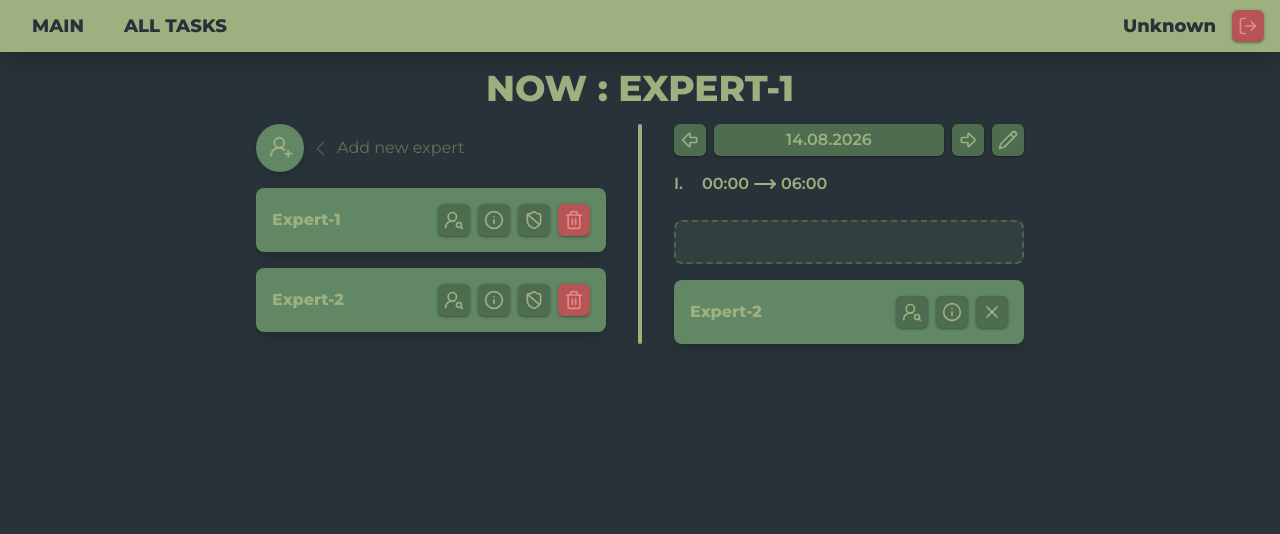
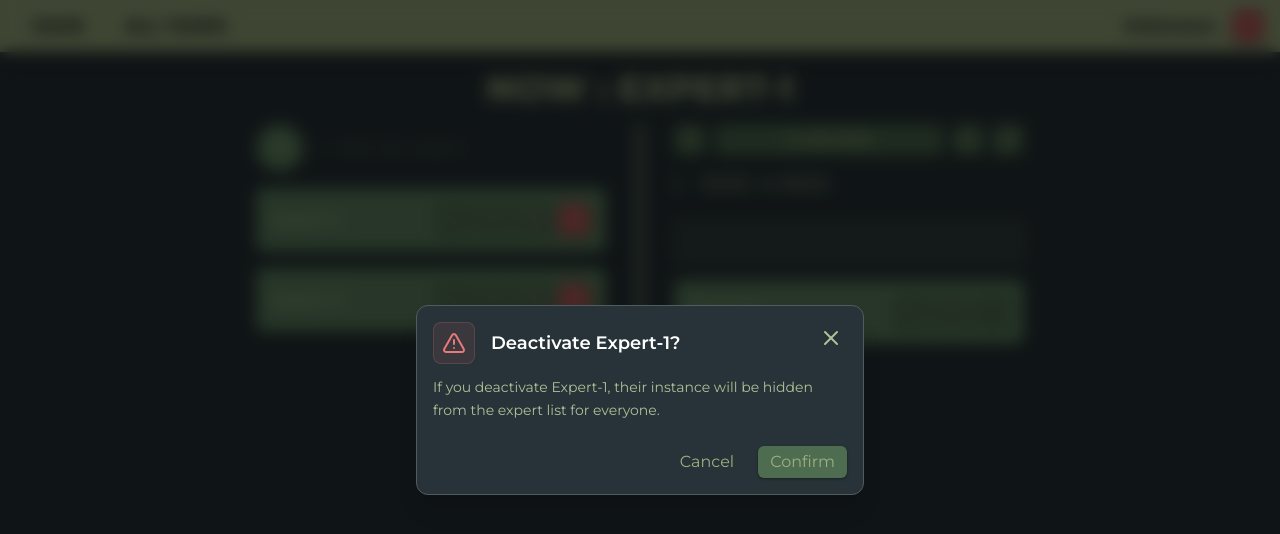
Before and after one commit to GhostQck/TasksScheduler, a Next.js app: page /experts in a window 1280 px wide. Both pictures are taken after a click on the button 534 px from the left and 220 px from the top of the page. Shown: the top 534 px of the page. Built offline with nearby package versions, Linux system fonts and the light colour scheme; no server answers.

Commit message:
Create basic modal system via a general provider

```diff
--- /dev/null
+++ b/src/app/experts/modalButtons.tsx
@@ -0,0 +1,89 @@
+'use client';
+
+import { useModal } from '@/components/modals/ModalContext';
+import { Button } from '@/components/ui/button';
+import { Info, ShieldBan, Trash2 } from 'lucide-react';
+
+interface ExpertPayload {
+  expertId: string;
+  expertName: string;
+}
+
+interface ExpertInfoPayload extends ExpertPayload {
+  addedBy: string;
+  addedDate: string;
+}
+
+export const InfoButton = ({
+  expertId,
+  expertName,
+  addedBy,
+  addedDate,
+}: ExpertInfoPayload) => {
+  const { openModal } = useModal();
+
+  const onClick = () => openModal({
+    title: `${expertName} Details`,
+    description: `Added by ${addedBy} on ${addedDate}`,
+    confirmLabel: 'Deactivate',
+    cancelLabel: 'Close',
+    onConfirm: async () => {
+      console.log('deactivated ', expertId);
+    },
+  });
+
+  return (
+    <Button
+      intent='square'
+      onClick={onClick}
+    >
+      <Info size={20} strokeWidth={2} />
+    </Button>
+  );
+};
+
+export const DeactivateButton = ({ expertId, expertName }: ExpertPayload) => {
+  const { openModal } = useModal();
+
+  const onClick = () => openModal({
+    title: `Deactivate ${expertName}?`,
+    description: `If you deactivate ${expertName}, their instance will be hidden from the expert list for everyone.`,
+    isDanger: true,
+    onConfirm: async () => {
+      console.log('deactivated ', expertId);
+    },
+  });
+
+  return (
+    <Button
+      intent='square'
+      onClick={onClick}
+    >
+      <ShieldBan size={20} strokeWidth={2} />
+    </Button>
+  );
+};
+
+export const DeleteButton = ({ expertId, expertName }: ExpertPayload) => {
+  const { openModal } = useModal();
+
+  const onClick = () => openModal({
+    title: `Delete ${expertName}?`,
+    description: `If you delete ${expertName}, they will be completely erased from the database alongside any other instance connected to them.`,
+    isDanger: true,
+    confirmLabel: 'Delete',
+    onConfirm: async () => {
+      console.log('deactivated ', expertId);
+    },
+  });
+
+  return (
+    <Button
+      intent='square'
+      onClick={onClick}
+      className='bg-neg-800 text-neg-200 hover:bg-neg-600'
+    >
+      <Trash2 size={20} strokeWidth={2} />
+    </Button>
+  );
+};
--- a/src/app/experts/page.tsx
+++ b/src/app/experts/page.tsx
@@ -1,6 +1,7 @@
 import NavMenu from '@/components/nav/NavMenu';
 import { Button } from '@/components/ui/button';
 import { X, Pencil, Info, UserRoundPlus, UserRoundSearch, ShieldBan, Trash2, ArrowBigRight, ArrowBigLeft, ChevronLeft, ChevronRight, MoveRight } from 'lucide-react';
+import { DeactivateButton, DeleteButton, InfoButton } from './modalButtons';
 
 export default function Experts() {
   return (
@@ -32,20 +33,22 @@ export default function Experts() {
                 <UserRoundSearch size={20} strokeWidth={2} />
               </Button>
 
-              <Button intent='square'>
-                <Info size={20} strokeWidth={2} />
-              </Button>
+              <InfoButton
+                expertId='1'
+                expertName='Expert-1'
+                addedBy='Jack'
+                addedDate='18.08.2026'
+              />
 
-              <Button intent='square'>
-                <ShieldBan size={20} strokeWidth={2} />
-              </Button>
+              <DeactivateButton
+                expertId='1'
+                expertName='Expert-1'
+              />
 
-              <Button
-                intent='square'
-                className='bg-neg-800 text-neg-200 hover:bg-neg-600'
-              >
-                <Trash2 size={20} strokeWidth={2} />
-              </Button>
+              <DeleteButton
+                expertId='1'
+                expertName='Expert-1'
+              />
             </div>
           </div>
 
--- a/src/app/layout.tsx
+++ b/src/app/layout.tsx
@@ -3,6 +3,7 @@ import { Suspense } from 'react';
 import { Montserrat } from 'next/font/google';
 import './globals.css';
 import Notification from '@/components/ui/Notification';
+import { ModalProvider } from '@/components/modals/ModalContext';
 
 const montserrat = Montserrat({
   subsets: ['latin'],
@@ -30,7 +31,9 @@ export default function RootLayout({
       className={`${montserrat.className} text-txt h-full antialiased`}
     >
       <body className='min-h-full flex flex-col bg-bg'>
-        {children}
+        <ModalProvider>
+          {children}
+        </ModalProvider>
 
         <Suspense fallback={null}>
           <Notification />
--- a/src/components/modals/ConfirmModal.tsx
+++ /dev/null
@@ -1,49 +0,0 @@
-'use client';
-
-import { useEffect, useRef } from 'react';
-
-interface ConfirmModalProps {
-  isOpen: boolean;
-  title: string;
-  description?: string;
-  confirmLabel?: string;
-  cancelLabel?: string;
-  onConfirm: () => void;
-  onCancel: () => void;
-}
-
-export default function ConfirmModal({
-  isOpen,
-  title,
-  description = '',
-  confirmLabel = 'Confirm',
-  cancelLabel = 'Cancel',
-  onConfirm,
-  onCancel,
-}: ConfirmModalProps) {
-  const dialogRef = useRef<HTMLDialogElement>(null);
-
-  useEffect(() => {
-    const dialog = dialogRef.current;
-    if (!dialog) return;
-
-    if (isOpen !== dialog.open) toggleDialog(dialog);
-  }, [isOpen]);
-
-  if (!isOpen) return null;
-
-  return (
-    <dialog
-      ref={dialogRef}
-      onClose={onCancel}
-      className=''
-    >
-
-    </dialog>
-  );
-}
-
-function toggleDialog(dialog: HTMLDialogElement) {
-  if (dialog.open) dialog.showModal();
-  else dialog.close();
-}
--- /dev/null
+++ b/src/components/modals/ModalConfirm.tsx
@@ -0,0 +1,117 @@
+'use client';
+
+import { useEffect, useRef } from 'react';
+import { AlertTriangle, X } from 'lucide-react';
+import { Button } from '../ui/button';
+
+export interface ModalConfirmBase {
+  title: string;
+  description?: string;
+  isDanger?: boolean;
+  confirmLabel?: string;
+  cancelLabel?: string;
+  onConfirm: () => Promise<void> | void;
+  onCancel: () => void;
+}
+
+export interface ModalConfirmProps extends ModalConfirmBase {
+  isOpen: boolean;
+}
+
+export default function ModalConfirm({
+  isOpen,
+  isDanger = false,
+  title,
+  description = '',
+  confirmLabel = 'Confirm',
+  cancelLabel = 'Cancel',
+  onConfirm,
+  onCancel,
+}: ModalConfirmProps) {
+  if (!isOpen) return null;
+
+  const dialogRef = useRef<HTMLDialogElement>(null);
+
+  useEffect(() => {
+    const dialog = dialogRef.current;
+    if (!dialog) return;
+
+    if (isOpen !== dialog.open) toggleDialog(dialog);
+  }, [isOpen]);
+
+  const handleClick = (e: React.MouseEvent<HTMLDialogElement>) => {
+    const dialog = dialogRef.current;
+    if (!dialog) return;
+
+    const rect = dialog.getBoundingClientRect();
+
+    const isClickOut =
+      e.clientX < rect.left ||
+      e.clientX > rect.right ||
+      e.clientY < rect.top ||
+      e.clientY > rect.bottom;
+
+    if (isClickOut) onCancel();
+  };
+
+  const onSuccess = () => {
+    onConfirm();
+    onCancel();
+  };
+
+  return (
+    <dialog
+      ref={dialogRef}
+      onClose={onCancel}
+      onClick={handleClick}
+      className='fixed inset-0 z-50 m-auto max-w-md w-full rounded-xl bg-bg border border-bg-200 p-4 text-txt shadow-xl backdrop:bg-black/60 backdrop:backdrop-blur-sm'
+    >
+      <div className='flex items-start justify-between gap-4'>
+        <div className='flex items-center gap-4'>
+          {isDanger && (
+            <div className='p-2 rounded-lg bg-neg/10 border border-neg-400/20 text-neg-400'>
+              <AlertTriangle className='' />
+            </div>
+          )}
+          <h3 className='text-lg font-semibold text-white'>
+            {title}
+          </h3>
+        </div>
+
+        <Button
+          intent='square'
+          onClick={onCancel}
+          className='shadow-none bg-bg text-txt-200 hover:text-txt hover:bg-bg-400 hover:shadow-none transition-colors'
+        >
+          <X />
+        </Button>
+      </div>
+
+      {description !== '' && (
+        <p className='text-sm text-txt-200 mt-3 leading-relaxed'>
+          {description}
+        </p>
+      )}
+
+      <div className='flex items-center justify-end gap-3 mt-6'>
+        <Button
+          onClick={onCancel}
+          className='shadow-none bg-bg hover:bg-bg-400 hover:shadow-none'
+        >
+          {cancelLabel}
+        </Button>
+
+        <Button
+          onClick={onSuccess}
+        >
+          {confirmLabel}
+        </Button>
+      </div>
+    </dialog>
+  );
+}
+
+function toggleDialog(dialog: HTMLDialogElement) {
+  if (!dialog.open) dialog.showModal();
+  else dialog.close();
+}
--- /dev/null
+++ b/src/components/modals/ModalContext.tsx
@@ -0,0 +1,56 @@
+'use client';
+
+import React, { createContext, useContext, useState } from 'react';
+import ModalConfirm, { ModalConfirmBase } from './ModalConfirm';
+
+interface ModalProviderProps extends Omit<ModalConfirmBase, 'onCancel'> {}
+
+type OpenModalFunc = (options: ModalProviderProps) => void;
+type CloseModalFunc = () => void;
+
+interface ModalContextType {
+  openModal: OpenModalFunc;
+  closeModal: CloseModalFunc;
+}
+
+const ModalContext = createContext<ModalContextType | null>(null);
+
+export function ModalProvider({ children }: { children: React.ReactNode }) {
+  const [modalOptions, setModalOptions] = useState<ModalProviderProps | null>(null);
+
+  const openModal: OpenModalFunc = options => {
+    setModalOptions(options);
+  };
+
+  const closeModal: CloseModalFunc = () => {
+    setModalOptions(null);
+  };
+
+  return (
+    <ModalContext.Provider value={{ openModal, closeModal }}>
+      {children}
+
+      {modalOptions && (
+        <ModalConfirm
+          isOpen={modalOptions !== null}
+          isDanger={modalOptions.isDanger}
+          title={modalOptions.title}
+          description={modalOptions.description}
+          confirmLabel={modalOptions.confirmLabel}
+          cancelLabel={modalOptions.cancelLabel}
+          onConfirm={async () => {
+            await modalOptions.onConfirm();
+            closeModal();
+          }}
+          onCancel={closeModal}
+        />
+      )}
+    </ModalContext.Provider>
+  );
+}
+
+export const useModal = () => {
+  const context = useContext(ModalContext);
+  if (!context) throw new Error('useModal must be used within a ModalProvider');
+  return context;
+};
```
